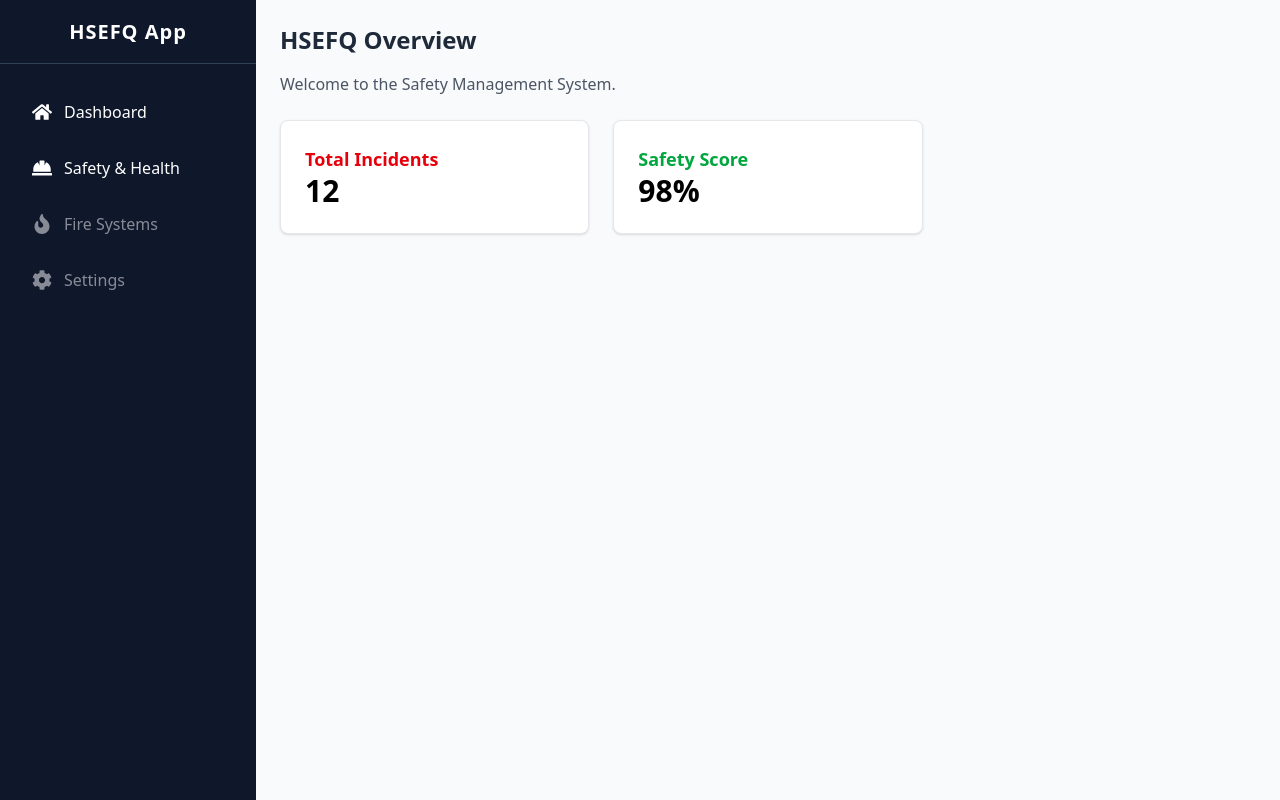
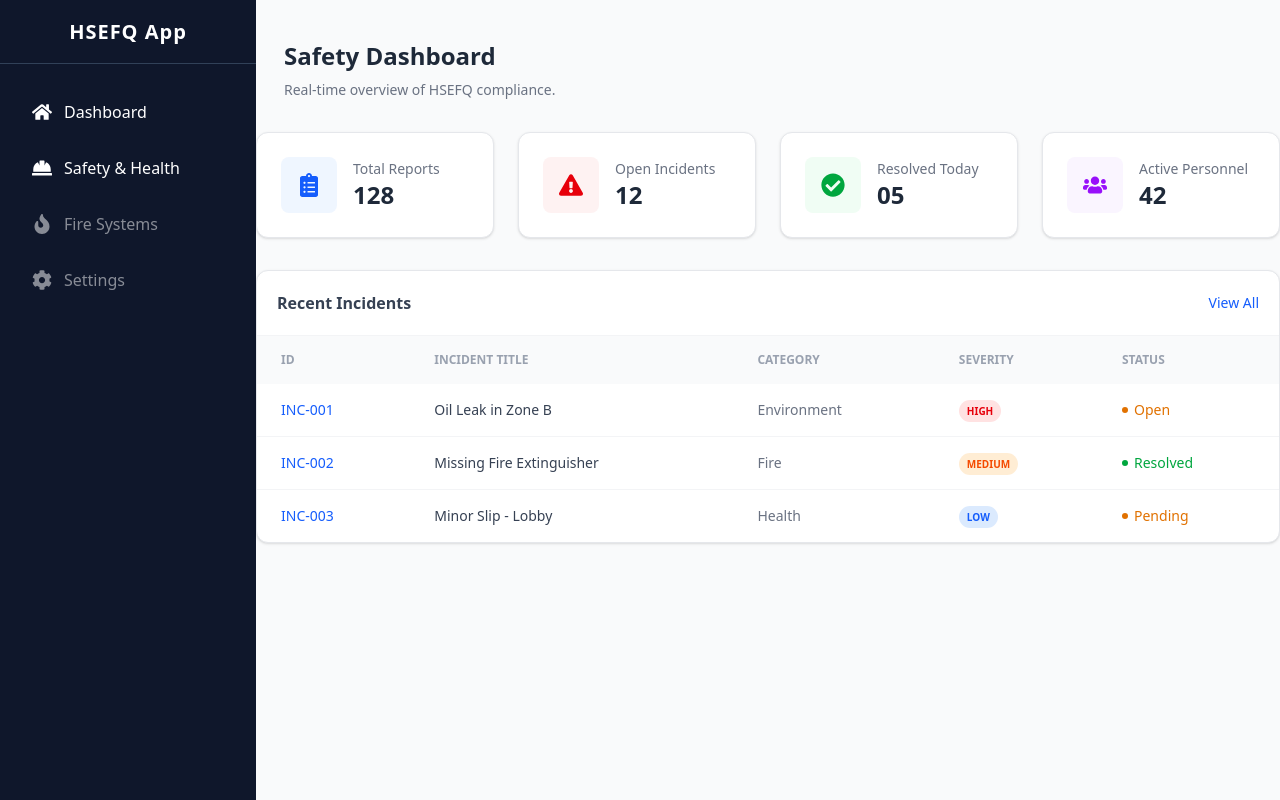
Before and after one commit to SwamiBhagya/Internship-HSEFQ, a React (Vite) app: page / in a window 1280 px wide. Built offline with nearby package versions, Linux system fonts and the light colour scheme.

Commit message:
Added Stat Cards and Incidents Table to Dashboard

```diff
--- a/src/layout/Layout.jsx
+++ b/src/layout/Layout.jsx
@@ -1,23 +1,58 @@
 import React from 'react';
-import { Outlet, Link } from 'react-router-dom';
+import { Outlet } from 'react-router-dom';
+import Sidebar from '../components/Sidebar';
+import { FaRegBell, FaUserCircle, FaSearch } from 'react-icons/fa';
 
 const Layout = () => {
   return (
-    <div className="flex h-screen bg-gray-100">
-      {/* Sidebar */}
-      <aside className="w-64 bg-slate-800 text-white p-4">
-        <h1 className="text-2xl font-bold mb-8">HSEFQ App</h1>
-        <nav className="flex flex-col gap-4">
-          <Link to="/" className="hover:text-blue-300">Dashboard</Link>
-          <Link to="/reports" className="hover:text-blue-300">Reports</Link>
-          <Link to="/settings" className="hover:text-blue-300">Settings</Link>
-        </nav>
-      </aside>
+    <div className="flex h-screen bg-gray-50 overflow-hidden">
+      {/* 1. Sidebar stays fixed on the left */}
+      <Sidebar />
 
-      {/* Main Content Area */}
-      <main className="flex-1 p-8 overflow-y-auto">
-        <Outlet /> {/* This is where your pages will appear */}
-      </main>
+      {/* 2. Right Side Container (Navbar + Page Content) */}
+      <div className="flex-1 flex flex-col h-full overflow-hidden">
+
+        {/* --- THE NEW NAVBAR START --- */}
+        <header className="h-16 bg-white border-b border-gray-200 flex items-center justify-between px-8 shadow-sm shrink-0">
+          {/* Search Bar */}
+          <div className="relative w-96">
+            <span className="absolute inset-y-0 left-0 flex items-center pl-3">
+              <FaSearch className="text-gray-400" />
+            </span>
+            <input
+              type="text"
+              placeholder="Search safety reports..."
+              className="w-full pl-10 pr-4 py-2 border border-gray-300 rounded-lg focus:outline-none focus:ring-2 focus:ring-blue-500 bg-gray-50 text-sm"
+            />
+          </div>
+
+          {/* User & Notifications */}
+          <div className="flex items-center gap-6">
+            {/* Notification Bell */}
+            <button className="relative text-gray-500 hover:text-blue-600 transition">
+              <FaRegBell size={20} />
+              <span className="absolute -top-1 -right-1 bg-red-500 text-white text-[10px] rounded-full h-4 w-4 flex items-center justify-center">
+                3
+              </span>
+            </button>
+
+            {/* Profile Section */}
+            <div className="flex items-center gap-3 border-l pl-6">
+              <div className="text-right">
+                <p className="text-sm font-bold text-gray-800">Bhagya</p>
+                <p className="text-[10px] uppercase tracking-wider text-blue-600 font-semibold">HSE Admin</p>
+              </div>
+              <FaUserCircle size={35} className="text-gray-400" />
+            </div>
+          </div>
+        </header>
+        {/* --- THE NEW NAVBAR END --- */}
+
+        {/* 3. Main Page Content (Where Dashboard/Safety pages show up) */}
+        <main className="flex-1 overflow-y-auto p-8">
+          <Outlet />
+        </main>
+      </div>
     </div>
   );
 };
--- a/src/pages/DashBoard.jsx
+++ b/src/pages/DashBoard.jsx
@@ -1,24 +1,88 @@
 import React from 'react';
+import { FaExclamationTriangle, FaCheckCircle, FaClipboardList, FaUsers } from 'react-icons/fa';
 
 const Dashboard = () => {
+  // Mock data for our table
+  const recentIncidents = [
+    { id: "INC-001", title: "Oil Leak in Zone B", category: "Environment", status: "Open", severity: "High" },
+    { id: "INC-002", title: "Missing Fire Extinguisher", category: "Fire", status: "Resolved", severity: "Medium" },
+    { id: "INC-003", title: "Minor Slip - Lobby", category: "Health", status: "Pending", severity: "Low" },
+  ];
+
   return (
-    <div className="p-6">
-      <h1 className="text-2xl font-bold text-gray-800">HSEFQ Overview</h1>
-      <p className="mt-4 text-gray-600">Welcome to the Safety Management System.</p>
+    <div className="space-y-8">
+      {/* 1. Header Section */}
+      <div>
+        <h1 className="text-2xl font-bold text-gray-800 px-7 pt-10 pb-2">Safety Dashboard</h1>
+        <p className="text-gray-500 text-sm px-7">Real-time overview of HSEFQ compliance.</p>
+      </div>
 
-      {/* A simple Tailwind Card example */}
-      <div className="mt-6 grid grid-cols-1 md:grid-cols-3 gap-6">
-        <div className="bg-white p-6 rounded-lg shadow border border-gray-200">
-          <h3 className="text-lg font-semibold text-red-600">Total Incidents</h3>
-          <p className="text-3xl font-bold">12</p>
+      {/* 2. Stat Cards Grid */}
+      <div className="grid grid-cols-1 md:grid-cols-2 lg:grid-cols-4 gap-6">
+        <StatCard icon={<FaClipboardList className="text-blue-600" />} title="Total Reports" value="128" bgColor="bg-blue-50" />
+        <StatCard icon={<FaExclamationTriangle className="text-red-600" />} title="Open Incidents" value="12" bgColor="bg-red-50" />
+        <StatCard icon={<FaCheckCircle className="text-green-600" />} title="Resolved Today" value="05" bgColor="bg-green-50" />
+        <StatCard icon={<FaUsers className="text-purple-600" />} title="Active Personnel" value="42" bgColor="bg-purple-50" />
+      </div>
+
+      {/* 3. Recent Incidents Table */}
+      <div className="bg-white rounded-xl shadow-sm border border-gray-200 overflow-hidden">
+        <div className="p-5 border-b border-gray-100 flex justify-between items-center">
+          <h2 className="font-bold text-gray-700">Recent Incidents</h2>
+          <button className="text-blue-600 text-sm font-medium hover:underline">View All</button>
         </div>
-        <div className="bg-white p-6 rounded-lg shadow border border-gray-200">
-          <h3 className="text-lg font-semibold text-green-600">Safety Score</h3>
-          <p className="text-3xl font-bold">98%</p>
+        <div className="overflow-x-auto">
+          <table className="w-full text-left border-collapse">
+            <thead className="bg-gray-50 text-gray-400 text-xs uppercase font-semibold">
+              <tr>
+                <th className="px-6 py-4">ID</th>
+                <th className="px-6 py-4">Incident Title</th>
+                <th className="px-6 py-4">Category</th>
+                <th className="px-6 py-4">Severity</th>
+                <th className="px-6 py-4">Status</th>
+              </tr>
+            </thead>
+            <tbody className="text-sm divide-y divide-gray-100">
+              {recentIncidents.map((item) => (
+                <tr key={item.id} className="hover:bg-gray-50 transition">
+                  <td className="px-6 py-4 font-medium text-blue-600">{item.id}</td>
+                  <td className="px-6 py-4 text-gray-700">{item.title}</td>
+                  <td className="px-6 py-4 text-gray-500">{item.category}</td>
+                  <td className="px-6 py-4">
+                    <span className={`px-2 py-1 rounded-full text-[10px] font-bold uppercase ${
+                      item.severity === 'High' ? 'bg-red-100 text-red-600' :
+                      item.severity === 'Medium' ? 'bg-orange-100 text-orange-600' : 'bg-blue-100 text-blue-600'
+                    }`}>
+                      {item.severity}
+                    </span>
+                  </td>
+                  <td className="px-6 py-4">
+                    <span className={`flex items-center gap-1.5 ${item.status === 'Resolved' ? 'text-green-600' : 'text-amber-600'}`}>
+                      <div className={`w-1.5 h-1.5 rounded-full ${item.status === 'Resolved' ? 'bg-green-600' : 'bg-amber-600'}`} />
+                      {item.status}
+                    </span>
+                  </td>
+                </tr>
+              ))}
+            </tbody>
+          </table>
         </div>
       </div>
     </div>
   );
 };
 
+// Helper Component for the Stat Cards
+const StatCard = ({ icon, title, value, bgColor }) => (
+  <div className="bg-white p-6 rounded-xl border border-gray-200 shadow-sm flex items-center gap-4">
+    <div className={`p-4 rounded-lg ${bgColor} text-2xl`}>
+      {icon}
+    </div>
+    <div>
+      <p className="text-sm text-gray-500 font-medium">{title}</p>
+      <h3 className="text-2xl font-bold text-gray-800">{value}</h3>
+    </div>
+  </div>
+);
+
 export default Dashboard;
```
